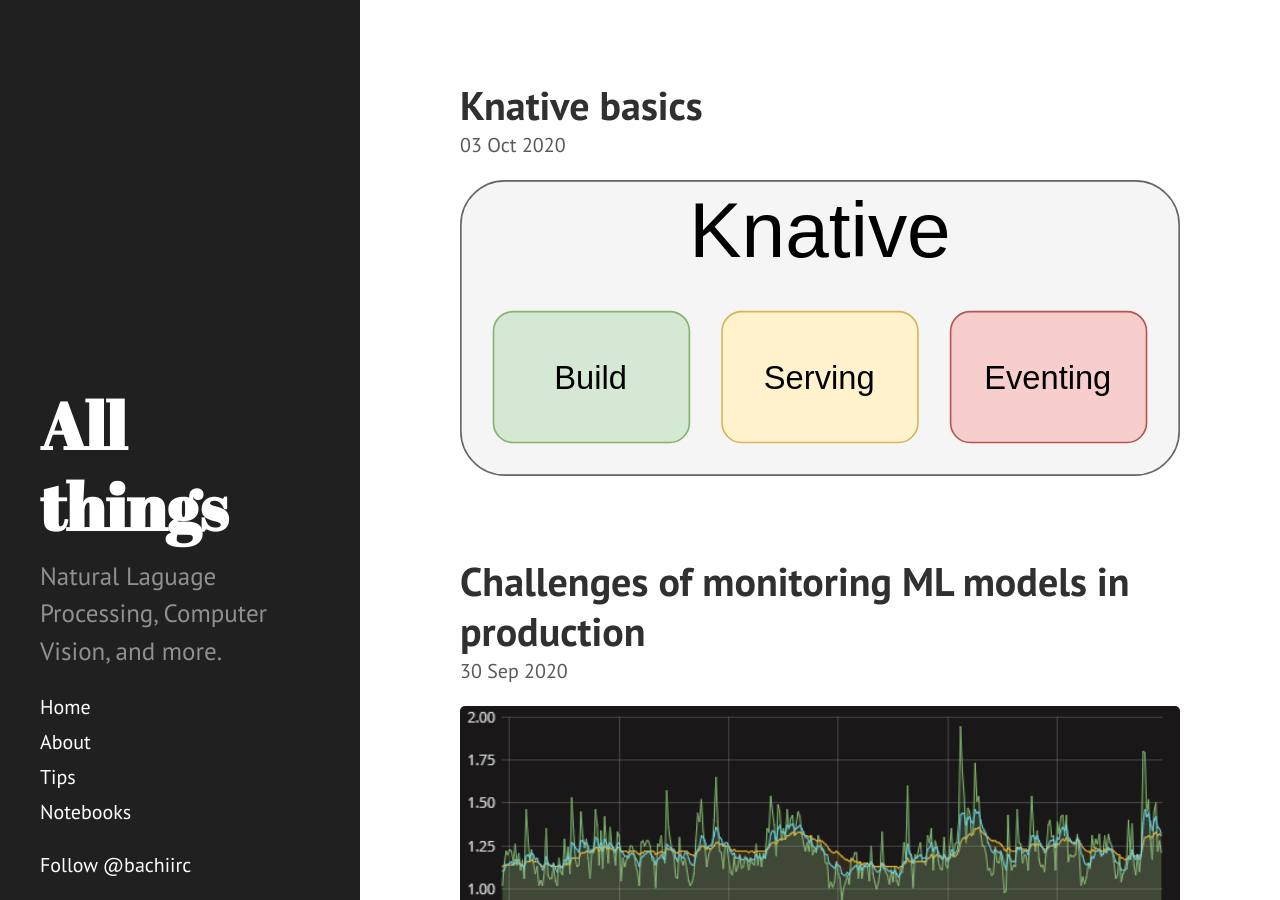
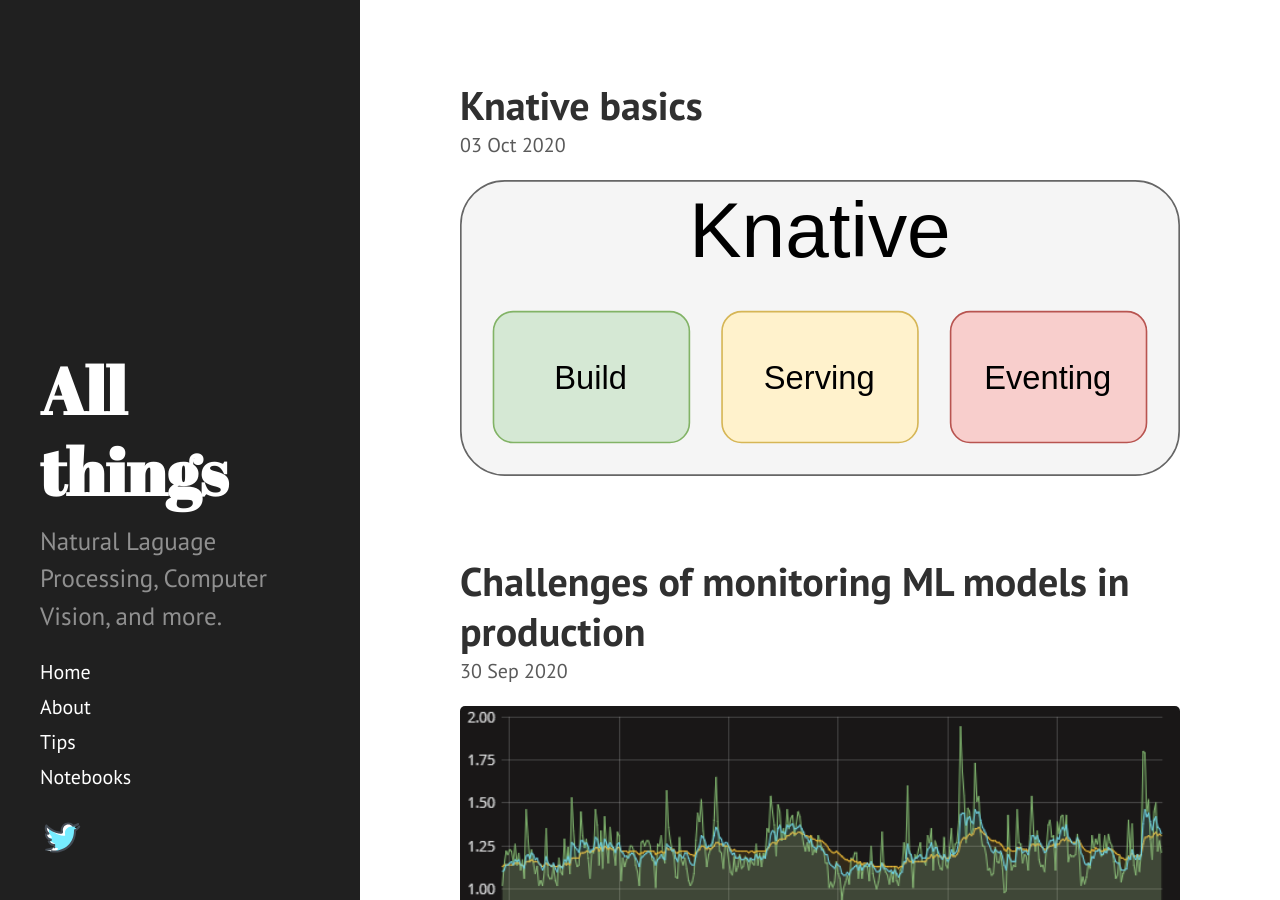
Before and after one commit to dzlab/dzlab.github.io, a Jekyll site: the page built from index.html, in a window 1280 px wide and 900 px high. Built offline with Jekyll 4.4.1, drawn with Linux system fonts in a browser that asks for light colours; nearby versions of some CDN libraries; a script that is not in the unit is left out; the list of posts is cut into pages by our own code; comment, search, counter and statistics services are not loaded.

Commit message:
replace twitter

```diff
--- a/_includes/sidebar.html
+++ b/_includes/sidebar.html
@@ -31,6 +31,8 @@
       <a class="sidebar-nav-item" href="{{ site.url }}/notebooks/">Notebooks</a>
     </nav>
 
-    <a href="https://twitter.com/bachiirc?ref_src=twsrc%5Etfw" class="twitter-follow-button" data-show-count="false">Follow @bachiirc</a><script async src="https://platform.twitter.com/widgets.js" charset="utf-8"></script>
+    <a href="https://twitter.com/bachiirc">
+      <img align="left" alt="bachir | twitter" width="45px" src="{{ site.url }}/assets/twitter.svg" />
+    </a>
   </div>
 </div>
```
Also changed, not shown: assets/twitter.svg (added).
